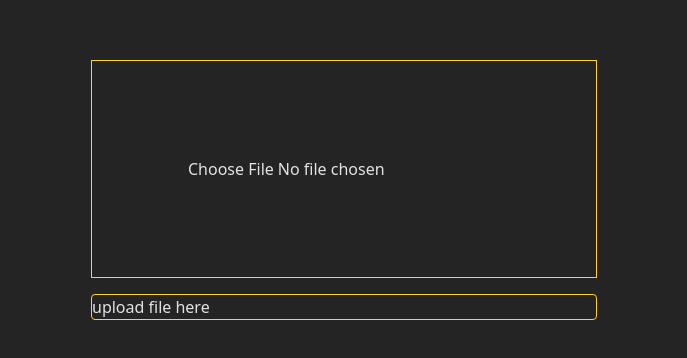
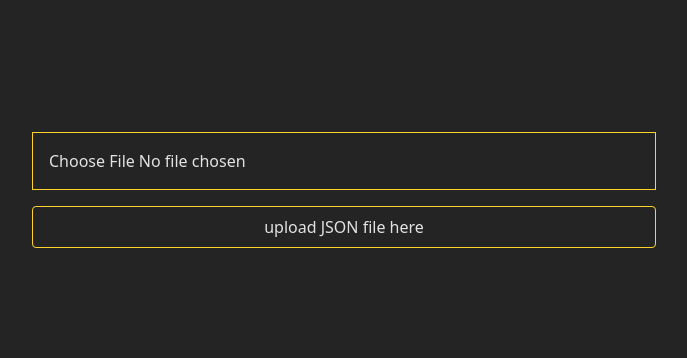
Before and after one commit to Korvowastaken/stuchi, a React (Vite) app: page / in a window 1280 px wide. Shown: the part 210-568 px from the top of the page, without its empty margins (296-983 px from the left). Built offline with nearby package versions, Linux system fonts and the light colour scheme.

Commit message:
generated fileupload and display code

```diff
--- a/src/App.jsx
+++ b/src/App.jsx
@@ -4,15 +4,63 @@ import viteLogo from '/vite.svg'
 import './App.css'
 
 function App() {
-  const [count, setCount] = useState(0)
+
+  const [jsonData, setJsonData] = useState(null)
+  const [error, setError] = useState(null)
+
+  const handleFileUpload = (event) => {
+    const file = event.target.files[0]
+    if (!file) return
+
+    const reader = new FileReader()
+    reader.onload = (e) => {
+      try {
+        const data = JSON.parse(e.target.result)
+        setJsonData(data)
+        setError(null)
+      } catch (err) {
+        setError('Invalid JSON file')
+        setJsonData(null)
+      }
+    }
+    reader.onerror = () => {
+      setError('Error reading file')
+      setJsonData(null)
+    }
+    reader.readAsText(file)
+  }
 
   return (
     <>
       <div className='flex justify-center items-center h-screen'>
-        <form action="file" method="post"  className=' flex flex-col gap-4 '>
-          <input type="file" name="export" id="" className='border border-amber-300 p-24' />
-          <p className='border border-amber-300 rounded'>upload file here</p>
-        </form>
+        <div className='flex flex-col gap-6 max-w-2xl w-full p-6'>
+          <form className='flex flex-col gap-4'>
+            <input
+              type="file"
+              name="export"
+              id=""
+              accept=".json,application/json"
+              onChange={handleFileUpload}
+              className='border border-amber-300 p-4'
+            />
+            <p className='border border-amber-300 rounded p-2 text-center'>upload JSON file here</p>
+          </form>
+
+          {error && (
+            <div className='bg-red-100 border border-red-400 text-red-700 px-4 py-3 rounded'>
+              {error}
+            </div>
+          )}
+
+          {jsonData && (
+            <div className='border border-gray-300 rounded p-4'>
+              <h3 className='font-bold mb-2'>Uploaded JSON Data:</h3>
+              <pre className='bg-gray-100 p-3 rounded overflow-auto max-h-96 text-sm text-black'>
+                {JSON.stringify(jsonData, null, 2)}
+              </pre>
+            </div>
+          )}
+        </div>
       </div>
     </>
   )
```
